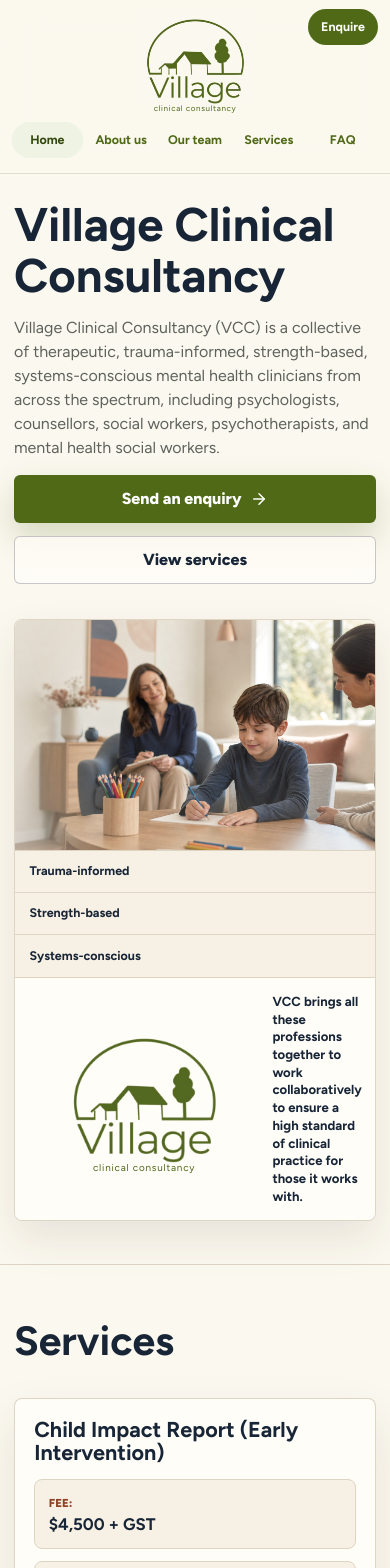
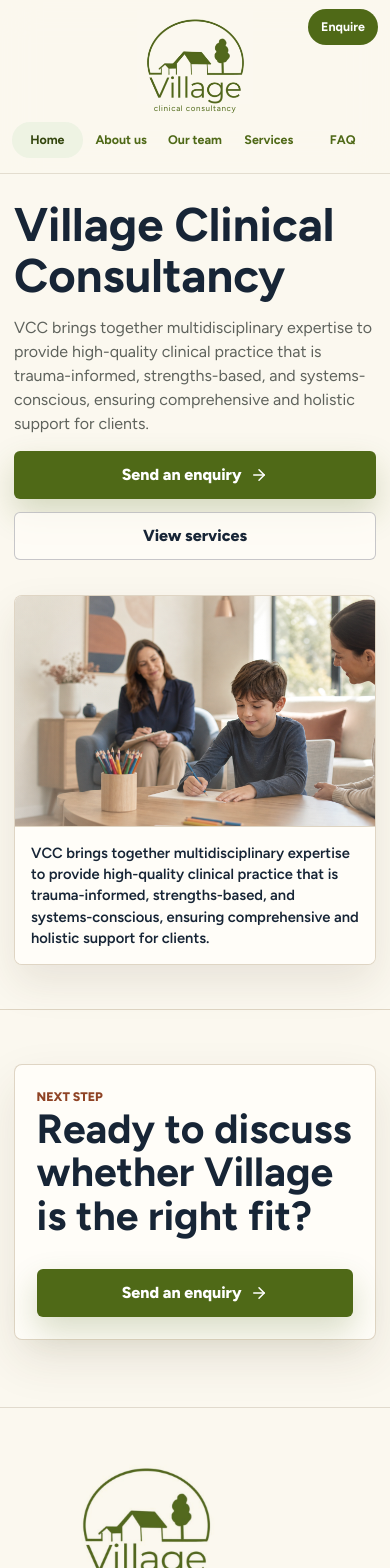
Before and after one commit to notevensmart/Village, a React (Vite) app: page / in a window 390 px wide. Shown: the top 1568 px of the page. Built offline with nearby package versions, Linux system fonts and the light colour scheme.

Commit message:
small changes

```diff
--- a/src/App.jsx
+++ b/src/App.jsx
@@ -45,15 +45,14 @@
   },
 ];
 
-const heroValues = ["Trauma-informed", "Strength-based", "Systems-conscious"];
-
 const aboutParagraphs = [
   "Village Clinical Consultancy (VCC) is a collective of therapeutic, trauma-informed, strength-based, systems-conscious mental health clinicians from across the spectrum, including psychologists, counsellors, social workers, psychotherapists, and mental health social workers.",
   "VCC brings all these professions together to work collaboratively to ensure a high standard of clinical practice for those it works with.",
   "Every professional linked with VCC holds their own specialist lens, which contributes to their communities of practice through learning and internal upskilling, supporting all those in our Village and, by extension, the Village's client base.",
 ];
 
-const homeHeroText = aboutParagraphs[0];
+const homeHeroText =
+  "VCC brings together multidisciplinary expertise to provide high-quality clinical practice that is trauma-informed, strengths-based, and systems-conscious, ensuring comprehensive and holistic support for clients.";
 
 const services = [
   {
@@ -311,34 +310,9 @@
             <figure className="hero-image-wrap">
               <img src="/village-hero-child.png" alt="Child drawing during a supportive family assessment appointment" />
             </figure>
-            <div className="hero-card-brand" title="Village Clinical Consultancy">
-              <LogoLockup />
-              <p>{aboutParagraphs[1]}</p>
+            <div className="hero-card-text">
+              <p>{homeHeroText}</p>
             </div>
-            <div className="hero-card-footer" aria-label="Core Village trust signals">
-              {heroValues.map((value) => (
-                <span key={value}>{value}</span>
-              ))}
-            </div>
-          </div>
-        </div>
-      </section>
-
-      <section className="section services-preview" aria-labelledby="services-preview-heading">
-        <div className="page-shell">
-          <div className="section-heading">
-            <h2 id="services-preview-heading">Services</h2>
-          </div>
-          <div className="service-grid compact">
-            {services.slice(0, 3).map((service) => (
-              <ServiceCard key={service.name} service={service} compact />
-            ))}
-          </div>
-          <div className="center-action">
-            <a className="button primary" href="#services">
-              Explore all services
-              <ArrowRight aria-hidden="true" />
-            </a>
           </div>
         </div>
       </section>
--- a/src/styles.css
+++ b/src/styles.css
@@ -326,8 +326,7 @@
   display: grid;
   grid-template-areas:
     "image"
-    "brand"
-    "footer";
+    "text";
   grid-template-columns: 1fr;
   overflow: hidden;
   border: 1px solid rgba(222, 212, 194, 0.96);
@@ -337,37 +336,18 @@
   min-width: 0;
 }
 
-.hero-card-brand {
-  grid-area: brand;
-  display: flex;
-  align-items: center;
-  gap: 1rem;
+.hero-card-text {
+  grid-area: text;
   border-top: 1px solid var(--border);
   background: rgba(255, 253, 248, 0.96);
-  padding: clamp(1rem, 2vw, 1.18rem) clamp(1.15rem, 2.6vw, 1.45rem);
-}
-
-.hero-card-brand .logo-lockup {
-  flex: 0 0 auto;
-  width: 318px;
-  max-width: 100%;
-}
-
-.hero-card-brand .logo-lockup img {
-  height: 176px;
-  width: 98%;
-}
-
-.hero-card-brand .logo-tagline {
-  font-size: 0.78rem;
-  letter-spacing: 0.08em;
-}
-
-.hero-card-brand p {
+  padding: clamp(1rem, 2vw, 1.25rem) clamp(1.15rem, 2.6vw, 1.55rem);
+}
+
+.hero-card-text p {
   color: var(--navy-900);
-  font-size: 0.88rem;
-  font-weight: 650;
-  line-height: 1.38;
+  font-size: 1rem;
+  font-weight: 600;
+  line-height: 1.5;
 }
 
 .hero-image-wrap {
@@ -398,31 +378,6 @@
   object-position: center;
   opacity: 0.98;
   filter: saturate(0.92) contrast(0.98) brightness(1.02);
-}
-
-.hero-card-footer {
-  grid-area: footer;
-  display: grid;
-  grid-template-columns: repeat(3, minmax(0, 1fr));
-  border-top: 1px solid var(--border);
-  background: var(--cream-warm);
-  color: var(--navy-900);
-}
-
-.hero-card-footer span {
-  display: flex;
-  align-items: center;
-  min-height: 58px;
-  border-right: 1px solid rgba(222, 212, 194, 0.9);
-  padding: 0.8rem 1rem;
-  color: var(--navy-900);
-  font-size: 0.82rem;
-  font-weight: 700;
-  line-height: 1.2;
-}
-
-.hero-card-footer span:last-child {
-  border-right: 0;
 }
 
 .hero-actions,
@@ -516,10 +471,6 @@
   background: var(--cream);
 }
 
-.services-preview {
-  padding-bottom: clamp(4rem, 7vw, 6.2rem);
-}
-
 .section-heading {
   display: grid;
   max-width: 840px;
@@ -1579,43 +1530,19 @@
   .hero-card {
     grid-template-areas:
       "image"
-      "footer"
-      "brand";
+      "text";
     grid-template-columns: 1fr;
     margin-top: 0.2rem;
     box-shadow: 0 18px 42px rgba(68, 53, 32, 0.1);
   }
 
-  .hero-card-brand {
-    display: flex;
-    align-items: center;
-    gap: 0.95rem;
-    border-right: 0;
-    border-top: 1px solid var(--border);
-    border-bottom: 0;
-    background: rgba(255, 253, 248, 0.96);
-    padding: 0.9rem 1rem;
-  }
-
-  .hero-card-brand .logo-lockup {
-    flex: 0 0 auto;
-    width: min(252px, 58vw);
-  }
-
-  .hero-card-brand .logo-lockup img {
-    height: 138px;
-    filter: saturate(0.92) contrast(1.04);
-    mix-blend-mode: multiply;
-  }
-
-  .hero-card-brand .logo-tagline {
-    font-size: 0.62rem;
-    letter-spacing: 0.08em;
-  }
-
-  .hero-card-brand p {
-    font-size: 0.82rem;
-    line-height: 1.35;
+  .hero-card-text {
+    padding: 0.95rem 1rem;
+  }
+
+  .hero-card-text p {
+    font-size: 0.92rem;
+    line-height: 1.45;
   }
 
   .hero-image-wrap {
@@ -1624,24 +1551,6 @@
 
   .hero-image-wrap img {
     object-position: 56% center;
-  }
-
-  .hero-card-footer {
-    display: grid;
-    grid-template-columns: 1fr;
-    border-top: 1px solid var(--border);
-  }
-
-  .hero-card-footer span {
-    min-height: 42px;
-    border-right: 0;
-    border-bottom: 1px solid rgba(222, 212, 194, 0.9);
-    padding: 0.65rem 0.9rem;
-    font-size: 0.78rem;
-  }
-
-  .hero-card-footer span:last-child {
-    border-bottom: 0;
   }
 
   .assurance-panel {
```
